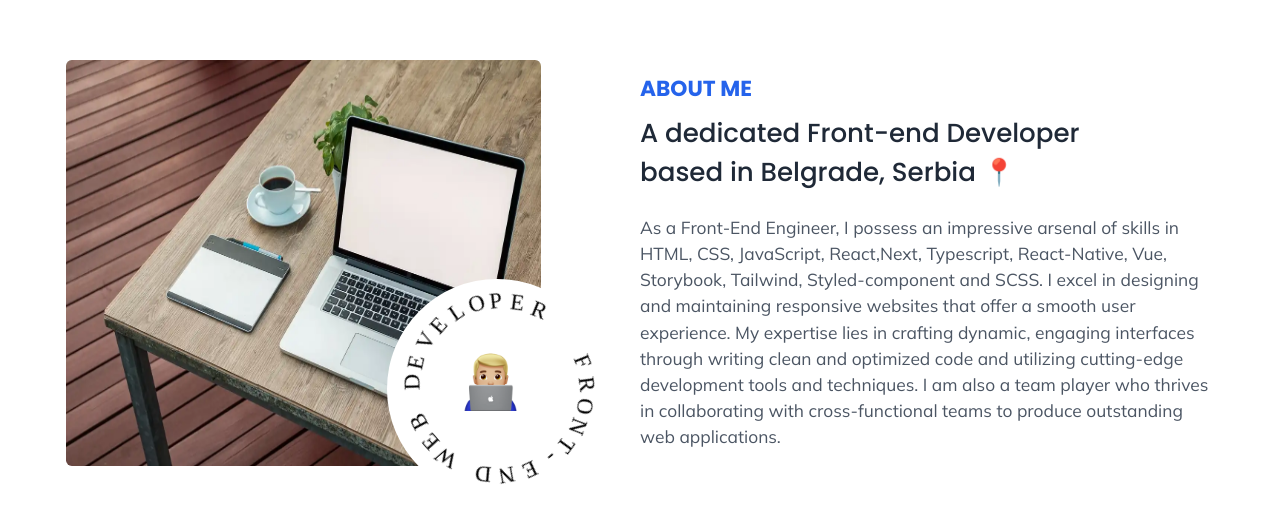
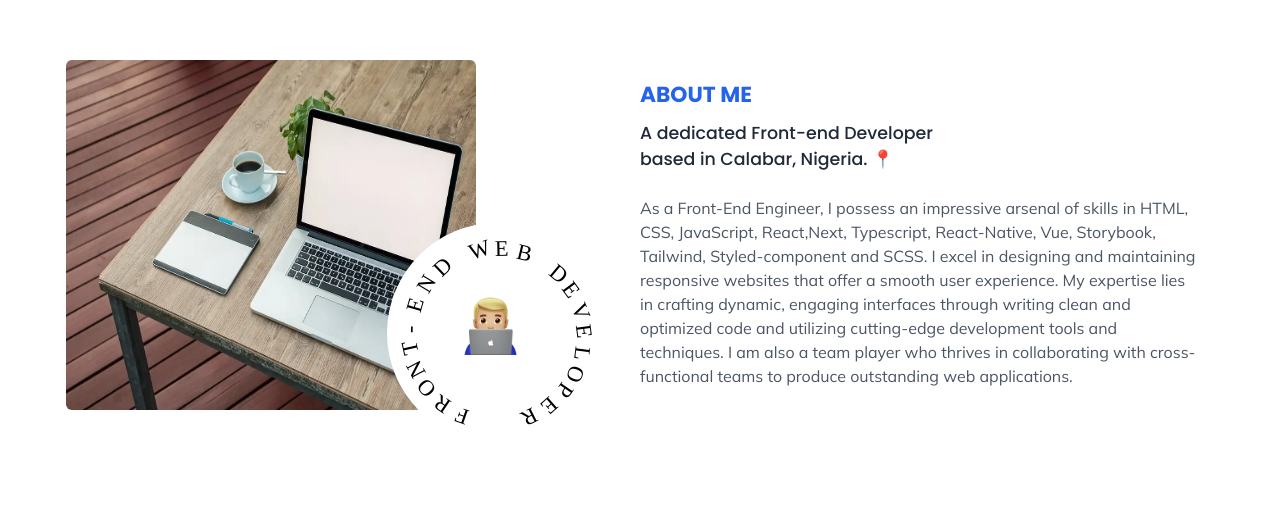
Before and after one commit to Rex-Amaizu/my-portfolio, a Next.js app: page / in a window 1280 px wide. Shown: the part 914-1436 px from the top of the page. Built offline with nearby package versions, Linux system fonts and the light colour scheme.

Commit message:
added about me section

```diff
--- a/app/components/About.tsx
+++ b/app/components/About.tsx
@@ -5,23 +5,23 @@ const About = () => {
   return (
     <section className="bg-white py-60 " id="about">
       <div className="container">
-        <div className="items-center grid grid-cols-2 justify-center">
+        <div className="items-center grid grid-cols-1 md:grid-cols-2 justify-center">
           <div className="relative img-side">
             <Image
               src="/homeIcons/working-emoji.png"
               width={60}
               height={60}
               alt="skill-icon"
-              className="absolute w-[60px] right-[120px]  bottom-[55px] z-10"
+              className="hidden absolute md:block w-[60px] right-[120px]  bottom-[55px] z-10"
             />
             <Image
               src="/homeIcons/about-img.webp"
-              width={390}
+              width={410}
               height={300}
               alt="skill-icon"
-              className="rounded-lg h-[35rem] w-[41rem]"
+              className="rounded-lg h-[350px] w-[410px]"
             />
-            <span className="bg-white h-[19rem] absolute w-[19rem] right-[33px] bottom-[-33px] rounded-full ">
+            <span className="hidden bg-white md:block h-[19rem] absolute w-[19rem] right-[33px] bottom-[-33px] rounded-full ">
               <Image
                 src="/homeIcons/text2.svg"
                 width={34}
@@ -31,23 +31,24 @@ const About = () => {
               />
             </span>
           </div>
-          <div className="text-side">
+          <div className="pr-6">
             <h3 className="text-blue-600 text-3xl font-bold mb-4 uppercase">
               About me
             </h3>
-            <h4 className="text-gray-800 mb-8 text-4xl leading-[1.5] mb-8 ">
-              A dedicated Front-end Developer <br /> based in Belgrade, Serbia
+            <h4 className="text-gray-800  text-2xl leading-[1.5] mb-8 ">
+              A dedicated Front-end Developer <br /> based in Calabar, Nigeria.
               📍
             </h4>
-            <p className="text-gray-600 text-2xl font-medium leading-normal font-[Mulish] ">
-              As a  Front-End Engineer, I possess an impressive arsenal
-              of skills in HTML, CSS, JavaScript, React,Next, Typescript, React-Native, Vue, Storybook, Tailwind, Styled-component and SCSS. I
-              excel in designing and maintaining responsive websites that offer
-              a smooth user experience. My expertise lies in crafting dynamic,
-              engaging interfaces through writing clean and optimized code and
-              utilizing cutting-edge development tools and techniques. I am also
-              a team player who thrives in collaborating with cross-functional
-              teams to produce outstanding web applications.
+            <p className="text-gray-600 text-[16px] font-medium leading-normal font-[Mulish] ">
+              As a Front-End Engineer, I possess an impressive arsenal of skills
+              in HTML, CSS, JavaScript, React,Next, Typescript, React-Native,
+              Vue, Storybook, Tailwind, Styled-component and SCSS. I excel in
+              designing and maintaining responsive websites that offer a smooth
+              user experience. My expertise lies in crafting dynamic, engaging
+              interfaces through writing clean and optimized code and utilizing
+              cutting-edge development tools and techniques. I am also a team
+              player who thrives in collaborating with cross-functional teams to
+              produce outstanding web applications.
             </p>
           </div>
         </div>
```
